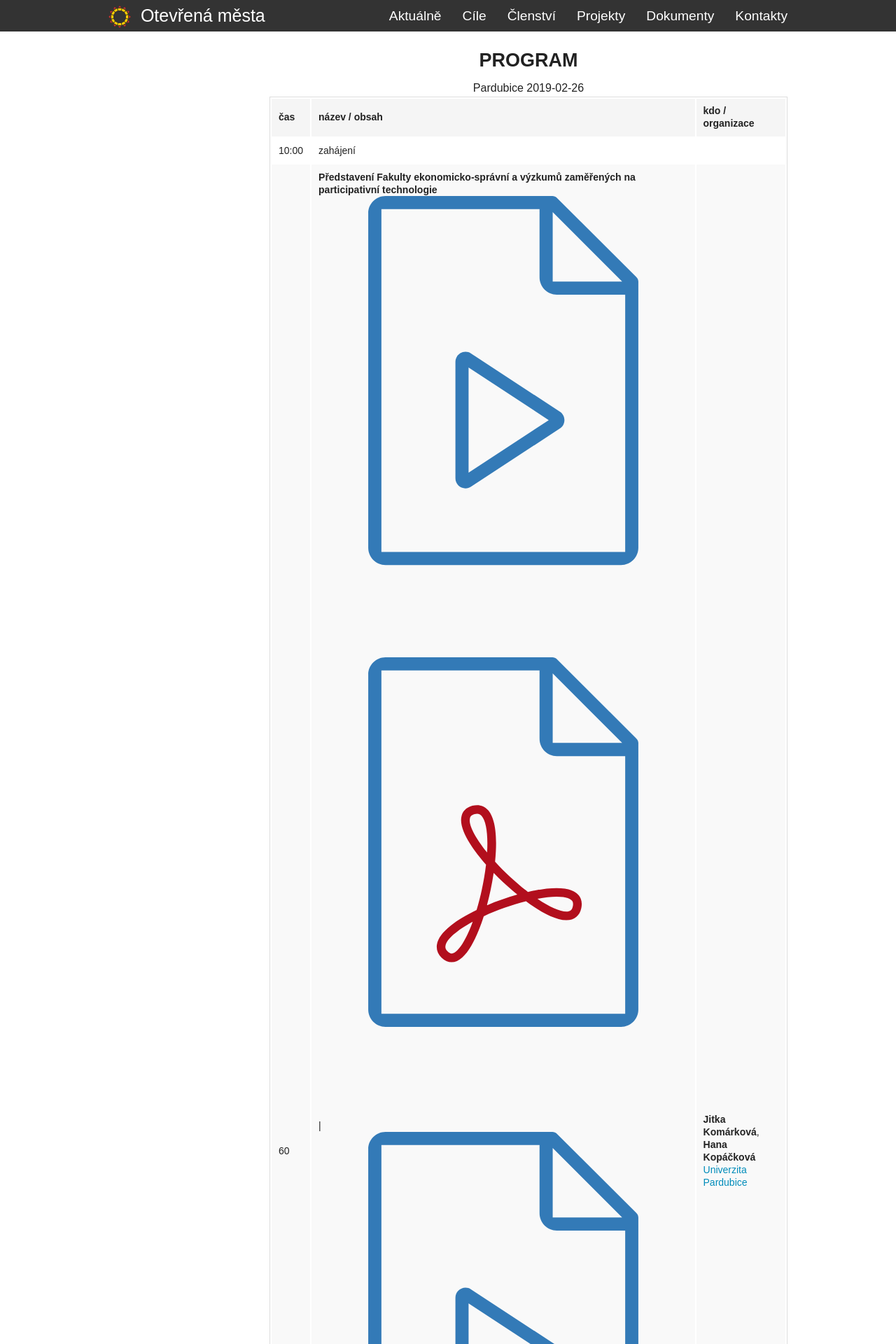
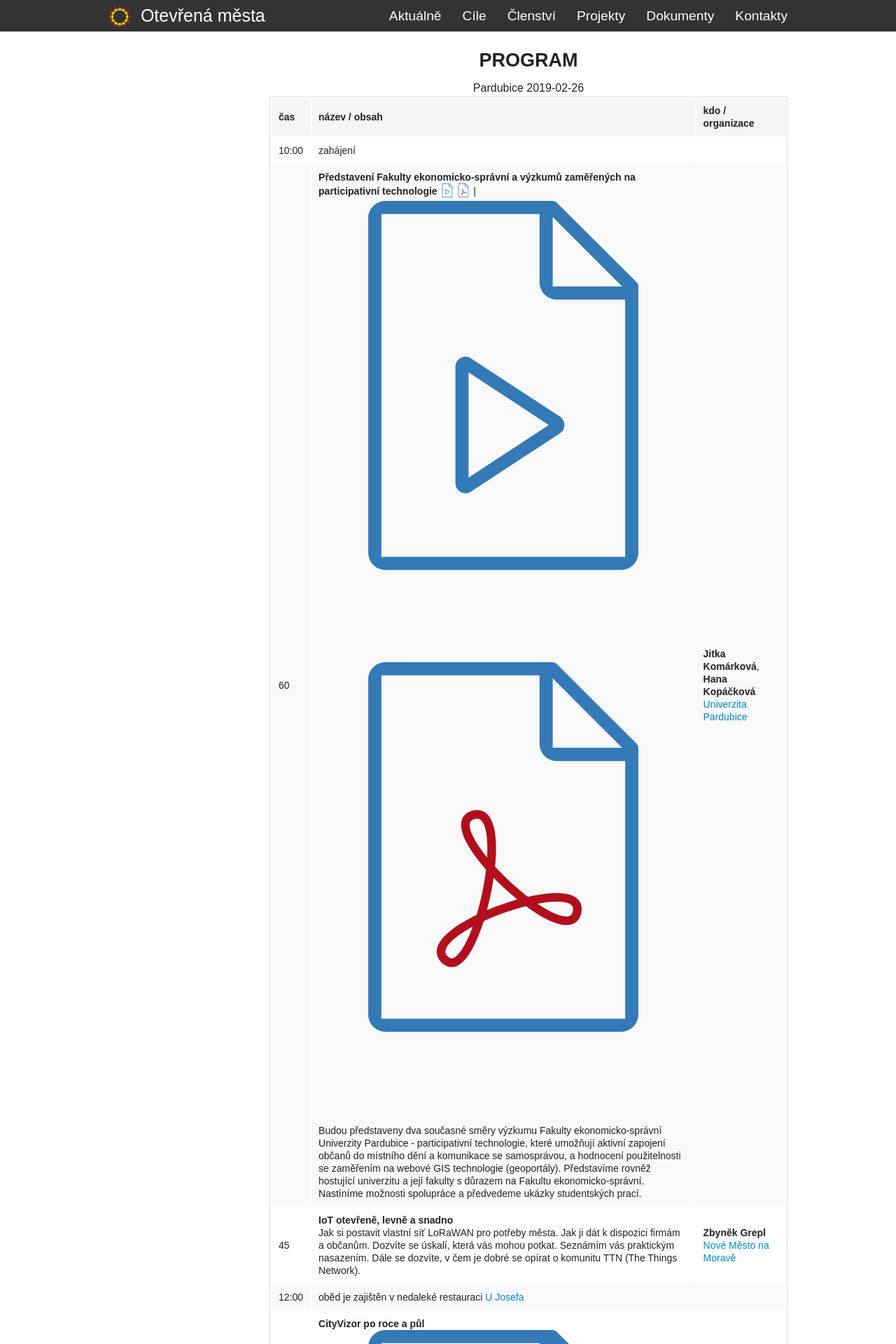
Before and after one commit to otevrenamesta/otevrenamesta.github.io, a Jekyll site: the page built from pages/OVS_2019_program.md, in a window 1280 px wide. Shown: the top 1920 px of the page at 70% size. Built offline with Jekyll 4.4.1, drawn with Linux system fonts in a browser that asks for light colours; nearby versions of some CDN libraries; library files that are not in the unit come from our copies.

Commit message:
+OVS program

```diff
--- a/pages/OVS_2019_program.md
+++ b/pages/OVS_2019_program.md
@@ -17,7 +17,7 @@
 čas | název / obsah | kdo / organizace
 --- | --- | ---
 10:00 | zahájení | |
-60 | __Představení Fakulty ekonomicko-správní a výzkumů zaměřených na participativní technologie__ [<img src="/media/document_video.svg" height="20" />](https://www.youtube.com/watch?v=QJgZq5Rr3Do&t=221s) [<img src="/media/document_pdf.svg" height="20" />](https://www.youtube.com/watch?v=QJgZq5Rr3Do&t=221s) \| [<img src="/media/document_video.svg" height="20" />](https://www.youtube.com/watch?v=QJgZq5Rr3Do&t=2891s) [<img src="/media/document_pdf.svg" height="20" />](https://www.youtube.com/watch?v=QJgZq5Rr3Do&t=221s)<br> Budou představeny dva současné směry výzkumu Fakulty ekonomicko-správní Univerzity Pardubice - participativní technologie, které umožňují aktivní zapojení občanů do místního dění a komunikace se samosprávou, a hodnocení použitelnosti se zaměřením na webové GIS technologie (geoportály). Představíme rovněž hostující univerzitu a její fakulty s důrazem na Fakultu ekonomicko-správní. Nastíníme možnosti spolupráce a předvedeme ukázky studentských prací. | __Jitka Komárková__, __Hana Kopáčková__ <br> [Univerzita Pardubice](https://fes.upce.cz/fes/o-nas-fakulta-ekonomicko-spravni)
+60 | __Představení Fakulty ekonomicko-správní a výzkumů zaměřených na participativní technologie__ [<img src="/media/document_video.svg" width="20" />](https://www.youtube.com/watch?v=QJgZq5Rr3Do&t=221s) [<img src="/media/document_pdf.svg" width="20" />](https://www.youtube.com/watch?v=QJgZq5Rr3Do&t=221s) \| [<img src="/media/document_video.svg" height="20" />](https://www.youtube.com/watch?v=QJgZq5Rr3Do&t=2891s) [<img src="/media/document_pdf.svg" height="20" />](https://www.youtube.com/watch?v=QJgZq5Rr3Do&t=221s)<br> Budou představeny dva současné směry výzkumu Fakulty ekonomicko-správní Univerzity Pardubice - participativní technologie, které umožňují aktivní zapojení občanů do místního dění a komunikace se samosprávou, a hodnocení použitelnosti se zaměřením na webové GIS technologie (geoportály). Představíme rovněž hostující univerzitu a její fakulty s důrazem na Fakultu ekonomicko-správní. Nastíníme možnosti spolupráce a předvedeme ukázky studentských prací. | __Jitka Komárková__, __Hana Kopáčková__ <br> [Univerzita Pardubice](https://fes.upce.cz/fes/o-nas-fakulta-ekonomicko-spravni)
 45 | __IoT otevřeně, levně a snadno__ <br> Jak si postavit vlastní síť LoRaWAN pro potřeby města. Jak ji dát k dispozici firmám a občanům. Dozvíte se úskalí, která vás mohou potkat. Seznámím vás praktickým nasazením. Dále se dozvíte, v čem je dobré se opírat o komunitu TTN (The Things Network). | __Zbyněk Grepl__ <br> [Nové Město na Moravě](https://www.nmnm.cz/)
 12:00 | oběd je zajištěn v nedaleké restauraci [U Josefa](https://www.facebook.com/Restaurace-U-Josefa-OFFICIAL-164277996954304/) |
 45 | __CityVizor po roce a půl__ [<img src="/media/document_pdf.svg" height="20" />](http://example.net/)<br> Aplikace povzbuzená několikerým oceněním se dále rozvíjí. Podíváme se, co je nového, co se plánuje, ale hlavně na praxi připojování jednotlivých obcí. A velmi rádi se dozvíme, v čem vám pomáhá a co jí naopak chybí. | __Martin Kopeček__ <br> [MF ČR](https://www.mfcr.cz/cs/o-ministerstvu)
```
